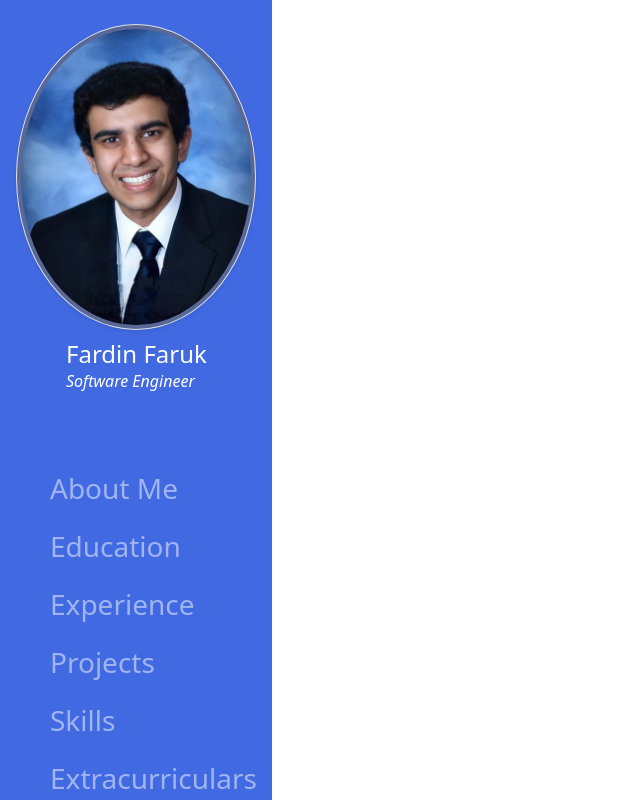
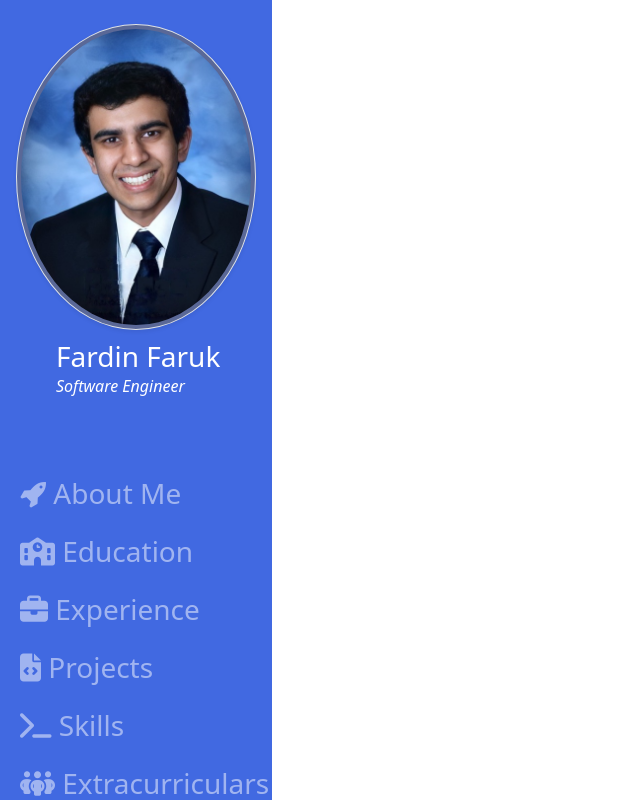
Before and after one commit to Fard-Faru/Fard-Faru.github.io, an Angular app: page / in a window 1280 px wide. Shown: the whole page, without its empty margins (0-640 px from the left). Built offline with nearby package versions, Linux system fonts and the light colour scheme.

Commit message:
Font-awesome content

```diff
--- a/angular.json
+++ b/angular.json
@@ -24,7 +24,8 @@
             ],
             "styles": [
               "src/styles.css",
-              "./node_modules/bootstrap/dist/css/bootstrap.min.css"
+              "./node_modules/bootstrap/dist/css/bootstrap.min.css",
+              "./node_modules/font-awesome/css/font-awesome.css"
             ],
             "scripts": [
               "./node_modules/bootstrap/dist/js/bootstrap.bundle.min.js"
@@ -93,7 +94,8 @@
               "src/assets"
             ],
             "styles": [
-              "src/styles.css"
+              "src/styles.css",
+              "./node_modules/font-awesome/css/font-awesome.css"
             ],
             "scripts": [
             ]
--- a/package.json
+++ b/package.json
@@ -19,6 +19,7 @@
     "@angular/platform-browser-dynamic": "^14.1.0",
     "@angular/router": "^14.1.0",
     "bootstrap": "^5.2.0",
+    "font-awesome": "^4.7.0",
     "rxjs": "~7.5.0",
     "tslib": "^2.3.0",
     "zone.js": "~0.11.4"
--- a/src/app/app.component.css
+++ b/src/app/app.component.css
@@ -11,16 +11,20 @@
   }
   .title-content{
     color: rgb(255, 255, 255);
-    padding-left: 50px;
+    padding-left: 40px;
     padding-top: 10px;
   }
-  .menu-format{
-    padding-left: 50px;
+  .menu-body-format{
+    padding-left: 20px;
     padding-top: 10px;
     font-size: 28px;
     font-weight: 500;
     opacity: 0.5;
     color: white;
+  }
+  .subtitle-content{
+    color: rgb(255, 255, 255);
+    padding-left: px;
   }
 
 
--- a/src/app/app.component.html
+++ b/src/app/app.component.html
@@ -4,19 +4,19 @@
       <img src="../assets/Picture_Pro.jpg" alt="..." class="rounded-circle img-rounded img-thumbnail shadow-sm">
     </div>
       <div class="title-content">
-        <h4 class="m-0" >Fardin Faruk</h4>
+        <h3 class="m-0" >Fardin Faruk</h3>
         <div class="subtitle-content" style="font-style: italic;">
           <p>Software Engineer</p>
         </div>
       </div>
     </div>
-    <div class="menu-format">
-      <p>About Me</p>
-      <p>Education</p>
-      <p>Experience</p>
-      <p>Projects</p>
-      <p>Skills</p>
-      <p>Extracurriculars</p>
-      <p>Awards</p>
+    <div class="menu-body-format">
+      <p><i class="fa fa-rocket"></i> About Me</p>
+      <p><i class="fa-solid fa-school"></i> Education</p>
+      <p><i class="fa-solid fa-briefcase"></i> Experience</p>
+      <p><i class="fa-solid fa-file-code"></i> Projects</p>
+      <p><i class="fa-solid fa-terminal"></i> Skills</p>
+      <p><i class="fa-solid fa-people-group"></i> Extracurriculars</p>
+      <p><i class="fa-solid fa-trophy"></i> Awards</p>
     </div>
 </div>
--- a/src/index.html
+++ b/src/index.html
@@ -6,6 +6,7 @@
   <base href="/">
   <meta name="viewport" content="width=device-width, initial-scale=1">
   <link rel="icon" type="image/x-icon" href="favicon.ico">
+  <script src="https://kit.fontawesome.com/5f502e6485.js" crossorigin="anonymous"></script>
 </head>
 <body>
   <app-root></app-root>
```
Also changed, not shown: 1 other file (tests, documents, lock files or other folders).
